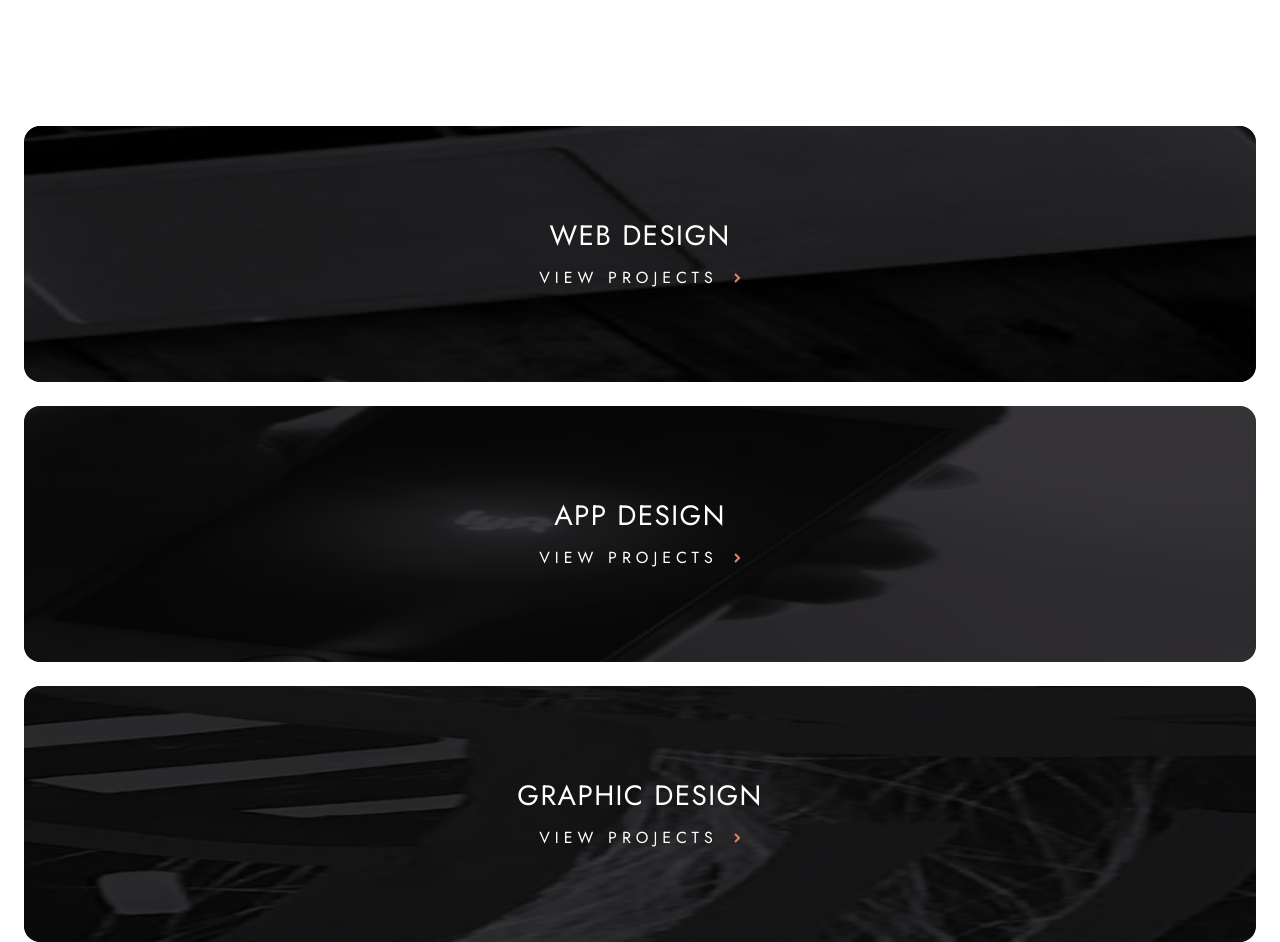
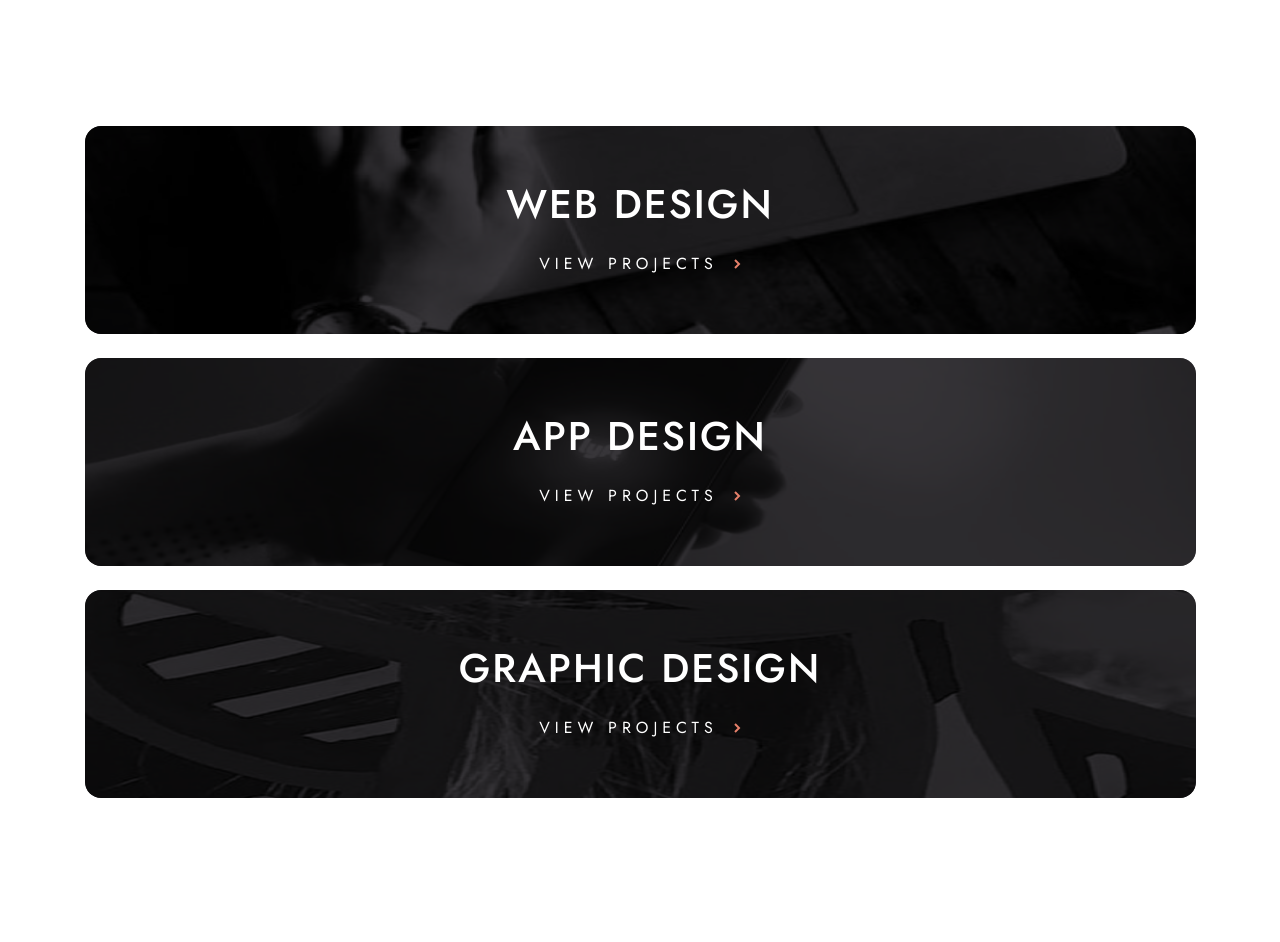
Before and after one commit to TULSI2012/designo, a React (Vite) app: page / in a window 1280 px wide. Shown: the part 1006-1948 px from the top of the page. After the commit the page ends 1804 px from the top, so only its background shows below. Built offline with nearby package versions, Linux system fonts and the light colour scheme.

Commit message:
category card section is now tablet and desktop responsive

```diff
--- a/src/Components/CategoryCard.jsx
+++ b/src/Components/CategoryCard.jsx
@@ -2,21 +2,35 @@ import React from "react";
 
 export default function CategoryCard(props) {
     return (
-        <div className="mx-6 bg-black flex flex-col items-center justify-center gap-y-3 h-64 rounded-2xl relative overflow-hidden">
+        <div className="mx-6 bg-black flex flex-col items-center justify-center gap-y-3 h-full rounded-2xl relative overflow-hidden md:mx-10 min-[1191px]:mx-0">
+
+            {/* Mobile background image */}
             <img
-                className="absolute h-full w-full mix-blend-overlay"
-                src={props.img}
-                alt=""
+                className="absolute h-full w-full mix-blend-overlay md:invisible"
+                src={props.mobileImg}
             />
-            <h3 className="text-white text-[1.75rem] leading-9 tracking-[0.0875rem] uppercase relative">
+            {/* Tablet background image */}
+            <img
+                className="absolute h-full w-full mix-blend-overlay invisible md:visible lg:invisible"
+                src={props.tabletImg}
+            />
+            {/* Desktop background image */}
+            <img
+                className="absolute h-full w-full mix-blend-overlay invisible lg:visible"
+                src={props.desktopImg}
+            />
+
+            <h3 className="text-white text-[1.75rem] font-medium leading-9 tracking-[0.0875rem] uppercase relative md:text-[2.5rem] md:tracking-[0.125rem] md:leading-10 md:mb-4">
                 {props.title}
             </h3>
+
             <div className="flex items-center gap-x-4 relative">
                 <p className="text-white tracking-[0.3125rem] uppercase">
                     View Projects
                 </p>
                 <img src="/shared/desktop/icon-right-arrow.svg" alt="" />
             </div>
+
         </div>
     )
 }
--- a/src/Components/home/Hero.jsx
+++ b/src/Components/home/Hero.jsx
@@ -2,7 +2,7 @@ import React from "react";
 
 export default function Hero() {
     return (
-        <section className="bg-peach text-white h-[53rem] overflow-hidden relative max-w-[69.4375rem] lg:max-h-[40rem] md:mx-10 md:rounded-2xl min-[1191px]:mx-auto">
+        <section className="bg-peach text-white h-[53rem] overflow-hidden relative max-w-[69.4375rem] md:mx-10 md:rounded-2xl lg:max-h-[40rem] min-[1191px]:mx-auto">
             <img
                 className="absolute scale-150 max-w-lg top-52 -right-64 md:-right-24 md:top-60 lg:top-16 lg:right-16 lg:scale-125"
                 src="/home/desktop/bg-pattern-hero-home.svg"
--- a/src/Pages/Home.jsx
+++ b/src/Pages/Home.jsx
@@ -6,10 +6,33 @@ export default function Home() {
     return (
         <section>
             <Hero />
-            <div className="mt-32 flex flex-col gap-y-6">
-                <CategoryCard title={"web design"} img={'/home/mobile/image-web-design.jpg'}/>
-                <CategoryCard title={"app design"} img={'/home/mobile/image-app-design.jpg'}/>
-                <CategoryCard title={"graphic design"} img={'/home/mobile/image-graphic-design.jpg'}/>
+            <div className="mt-32 flex flex-col gap-y-6 max-w-[69.4375rem] mx-auto lg:flex-row lg:justify-center lg:gap-8">
+                <div className="lg:w-[33.8125rem] h-64 md:h-52 lg:h-[40rem]">
+                    <CategoryCard
+                        title={"web design"}
+                        mobileImg={'/home/mobile/image-web-design.jpg'}
+                        tabletImg={'/home/tablet/image-web-design.jpg'}
+                        desktopImg={'/home/desktop/image-web-design-large.jpg'}
+                    />
+                </div>
+                <div className="flex flex-col gap-y-6 lg:w-[33.8125rem]">
+                    <div className="lg:w-[33.8125rem] h-64 md:h-52 lg:h-[19.25rem]">
+                        <CategoryCard
+                            title={"app design"}
+                            mobileImg={'/home/mobile/image-app-design.jpg'}
+                            tabletImg={'/home/tablet/image-app-design.jpg'}
+                            desktopImg={'/home/desktop/image-app-design.jpg'}
+                        />
+                    </div>
+                    <div className="lg:w-[33.8125rem] h-64 md:h-52 lg:h-[19.25rem]">
+                        <CategoryCard
+                            title={"graphic design"}
+                            mobileImg={'/home/mobile/image-graphic-design.jpg'}
+                            tabletImg={'/home/tablet/image-graphic-design.jpg'}
+                            desktopImg={'/home/desktop/image-graphic-design.jpg'}
+                        />
+                    </div>
+                </div>
             </div>
         </section>
     )
```
